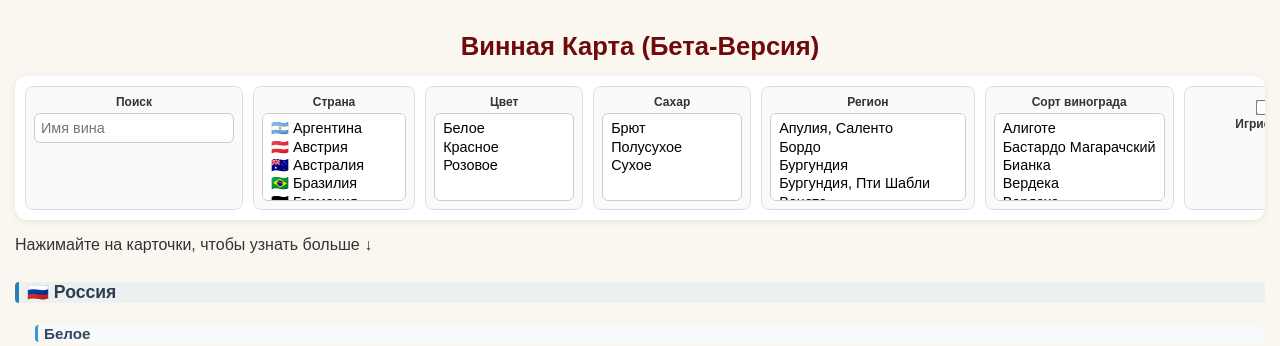
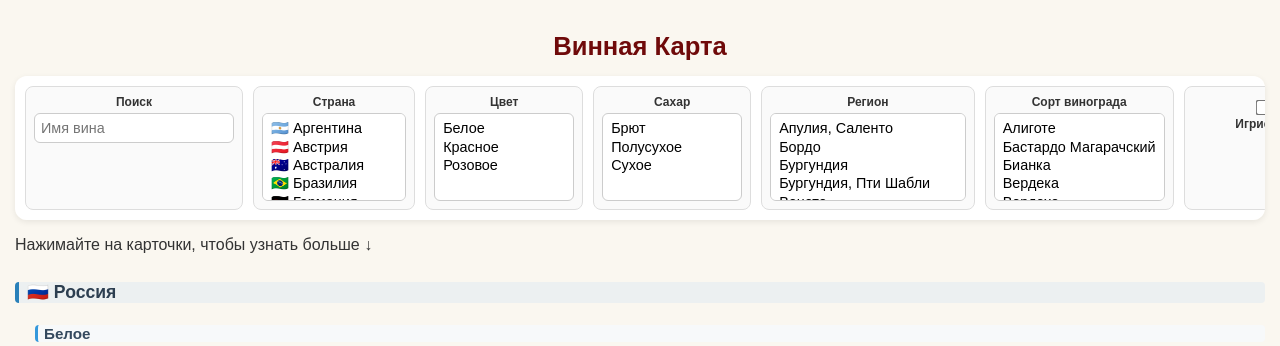
Before and after one commit to lavroovich/vinelink, a Flask app: page / in a window 1280 px wide. Shown: the part 115-461 px from the top of the page. Run offline with Flask 3, Linux system fonts and the light colour scheme; data comes from the database, SQL or seed files in the repository; some web fonts are replaced.

Commit message:
1.1a. Я СВОБОДЕН!

```diff
--- a/templates/catalog.html
+++ b/templates/catalog.html
@@ -85,7 +85,7 @@ h1 { font-size:1.6rem; text-align:center; margin-bottom:15px; background: #6f0a0
     <img src="static/logo.jpg" alt="VineLink" style="max-width:150px;">
 </header>
 <main>
-<h1>Винная Карта (Бета-Версия)</h1>
+<h1>Винная Карта</h1>
 
 <div class="filters">
     <div class="filter-box">
@@ -125,7 +125,7 @@ h1 { font-size:1.6rem; text-align:center; margin-bottom:15px; background: #6f0a0
 <div class="wine-list"></div>
 <div class="wine-list-sorted"></div>
 
-<p>версия сайта: beta 1.1</p>
+<p>версия сайта: 1.1a</p>
 <p>winelink сделан с душой <span class="bold">Lavroovich-ем</span></p>
 
 
```
